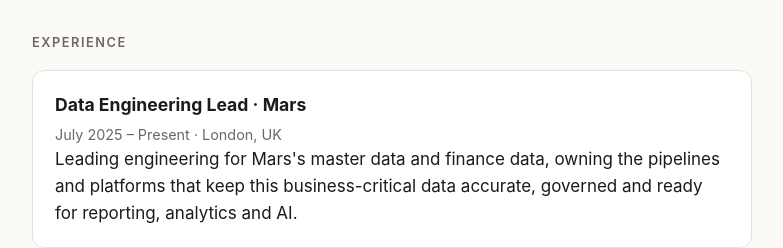
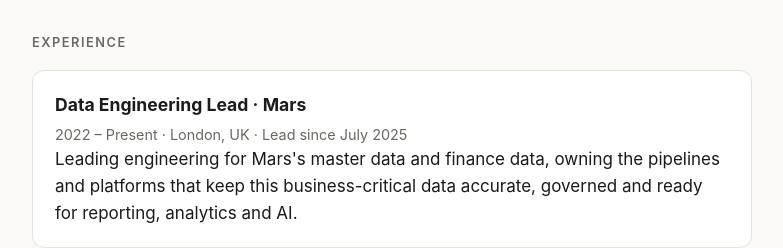
Before and after one commit to praveenthulasiram/praveenthulasiram.github.io, a plain HTML site: page index.html in a window 1280 px wide. Shown: the part 1660-1908 px from the top of the page, without its empty margins (248-1031 px from the left). Drawn offline with Linux system fonts and the light colour scheme.

Commit message:
Correct Mars start year to 2022
Co-Authored-By: Claude Opus 5.5 <noreply@anthropic.com>
Claude-Session: https://claude.ai/code/session_01QxcoxsnC7WHNbyniXPbJBr

```diff
--- a/index.html
+++ b/index.html
@@ -89,7 +89,7 @@
     <h2>Experience</h2>
     <div class="card">
       <h3>Data Engineering Lead · Mars</h3>
-      <p class="meta">July 2025 – Present · London, UK</p>
+      <p class="meta">2022 – Present · London, UK · Lead since July 2025</p>
       <p>Leading engineering for Mars's master data and finance data, owning the pipelines and platforms that keep this business-critical data accurate, governed and ready for reporting, analytics and AI.</p>
     </div>
     <div class="card">
```
